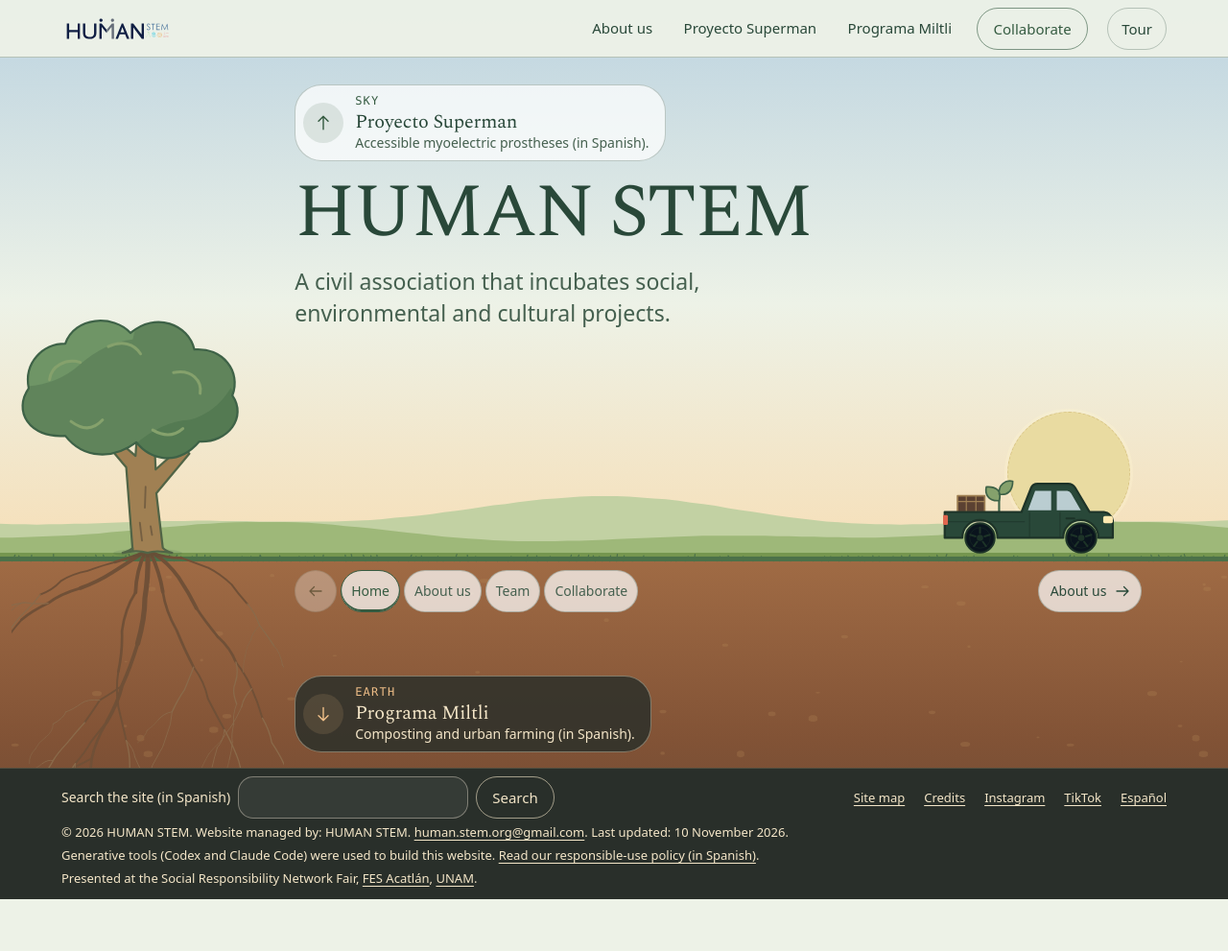
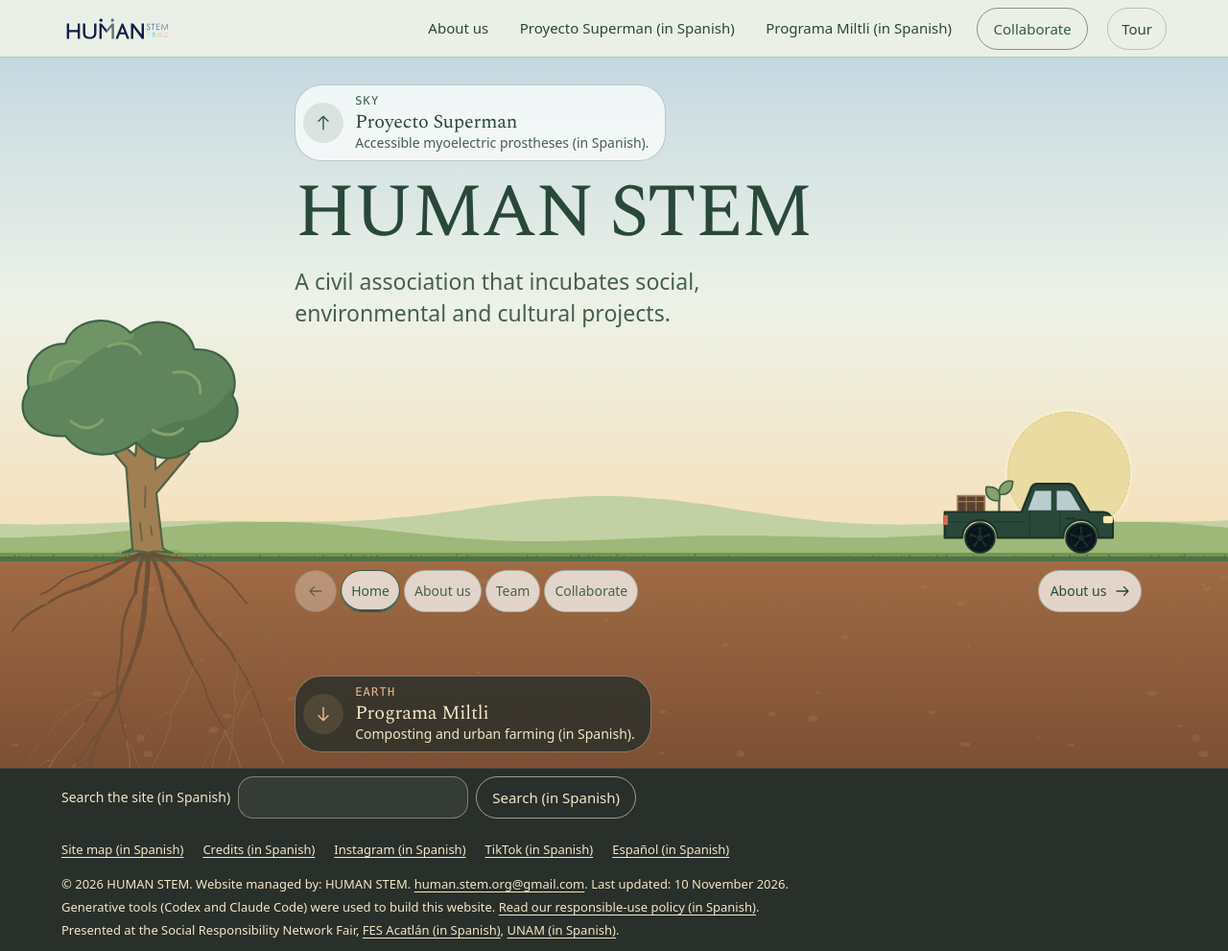
Before and after one commit to human-stem/page, a plain HTML site: page en/index.html in a window 1280 px wide. Shown: the whole page at 96% size. Before the commit the page ends 937 px from the top, so only its background shows below. Drawn offline with Linux system fonts and the light colour scheme.

Commit message:
Tarea 7: identifica destinos en español desde la portada inglesa

```diff
--- a/en/index.html
+++ b/en/index.html
@@ -42,8 +42,8 @@
       <button class="menu__boton" type="button" aria-expanded="false" aria-controls="menu-lista">Menu</button>
       <ul class="menu__lista" id="menu-lista">
         <li><a href="index.html#about-us">About us</a></li>
-        <li><a href="../superman.html" hreflang="es">Proyecto Superman</a></li>
-        <li><a href="../miltli.html" hreflang="es">Programa Miltli</a></li>
+        <li><a href="../superman.html" hreflang="es-MX">Proyecto Superman (in Spanish)</a></li>
+        <li><a href="../miltli.html" hreflang="es-MX">Programa Miltli (in Spanish)</a></li>
         <li><a class="menu__cta" href="index.html#collaborate">Collaborate</a></li>
       </ul>
     </nav>
@@ -63,7 +63,7 @@
           </div>
 
           <section class="parada parada--inicio" id="home" aria-labelledby="titulo-inicio">
-            <a class="rumbo rumbo--cielo" href="../superman.html" hreflang="es">
+            <a class="rumbo rumbo--cielo" href="../superman.html" hreflang="es-MX">
               <svg class="rumbo__flecha" viewBox="0 0 24 24" aria-hidden="true"><path d="M12 20V4m-6 6 6-6 6 6"/></svg>
               <span class="rumbo__texto">
                 <span class="rotulo">Sky</span>
@@ -75,7 +75,7 @@
             <h1 id="titulo-inicio">HUMAN STEM</h1>
             <p class="parada__entrada">A civil association that incubates social, environmental and cultural projects.</p>
 
-            <a class="rumbo rumbo--tierra rumbo--en-suelo" href="../miltli.html" hreflang="es">
+            <a class="rumbo rumbo--tierra rumbo--en-suelo" href="../miltli.html" hreflang="es-MX">
               <svg class="rumbo__flecha" viewBox="0 0 24 24" aria-hidden="true"><path d="M12 4v16m-6-6 6 6 6-6"/></svg>
               <span class="rumbo__texto">
                 <span class="rotulo">Earth</span>
@@ -87,7 +87,7 @@
 
           <section class="parada" id="about-us" aria-labelledby="titulo-quienes">
             <h2 id="titulo-quienes">About us</h2>
-            <p class="parada__entrada">HUMAN STEM is a secular, non-partisan, non-profit civil association based in Mexico. We incubate social, environmental and cultural projects; today we work with <a href="../superman.html" hreflang="es">Proyecto Superman</a> and <a href="../miltli.html" hreflang="es">Programa Miltli</a>.</p>
+            <p class="parada__entrada">HUMAN STEM is a secular, non-partisan, non-profit civil association based in Mexico. We incubate social, environmental and cultural projects; today we work with <a href="../superman.html" hreflang="es-MX">Proyecto Superman (in Spanish)</a> and <a href="../miltli.html" hreflang="es-MX">Programa Miltli (in Spanish)</a>.</p>
             <div class="identidad" id="mission-vision">
               <p id="mission"><span class="rotulo">Mission</span>To put scientific and technological knowledge at the service of the community, addressing environmental, social and cultural challenges.</p>
               <p id="vision"><span class="rotulo">Vision</span>To develop sustainable, long-term solutions with a high impact on the country and its communities.</p>
@@ -102,7 +102,7 @@
                 <h3 id="persona-inaki">Iñaki Moreno</h3>
                 <details>
                   <summary>Background</summary>
-                  <p>A Physics and Mathematics graduate. For more than seven years he trained and took part in projects through <a href="https://www.selider.net/" rel="external noopener" hreflang="es">SELIDER</a>.</p>
+                  <p>A Physics and Mathematics graduate. For more than seven years he trained and took part in projects through <a href="https://www.selider.net/" rel="external noopener" hreflang="es-MX">SELIDER (in Spanish)</a>.</p>
                   <h4>Core lesson</h4>
                   <blockquote>Handout-based aid is born of noble intentions and changes lives, but it does not solve a society’s problems: supplies run out, one-off support is finite, some problems cannot be solved in a day, and it can even harm the community it means to benefit.</blockquote>
                 </details>
@@ -116,7 +116,7 @@
                   <h4>Core lesson</h4>
                   <p lang="es-MX">[PENDIENTE: aprendizaje central compartido por Jair Álvarez]</p>
                 </details>
-                <p><a href="../superman.html" hreflang="es">Visit Proyecto Superman (in Spanish)</a></p>
+                <p><a href="../superman.html" hreflang="es-MX">Visit Proyecto Superman (in Spanish)</a></p>
               </article>
             </div>
           </section>
@@ -172,21 +172,21 @@
       <form class="buscador" action="../mapa-del-sitio.html" method="get" role="search">
         <label for="buscar">Search the site (in Spanish)</label>
         <input id="buscar" name="q" type="search" autocomplete="off">
-        <button type="submit">Search</button>
+        <button type="submit">Search (in Spanish)</button>
       </form>
       <nav aria-label="Footer links">
         <ul class="pie__enlaces">
-          <li><a href="../mapa-del-sitio.html" hreflang="es">Site map</a></li>
-          <li><a href="../creditos.html" hreflang="es">Credits</a></li>
-          <li><a href="https://www.instagram.com/humanstem/" rel="external noopener">Instagram</a></li>
-          <li><a href="https://www.tiktok.com/@humanstem" rel="external noopener">TikTok</a></li>
-          <li><a href="../index.html" lang="es" hreflang="es">Español</a></li>
+          <li><a href="../mapa-del-sitio.html" hreflang="es-MX">Site map (in Spanish)</a></li>
+          <li><a href="../creditos.html" hreflang="es-MX">Credits (in Spanish)</a></li>
+          <li><a href="https://www.instagram.com/humanstem/" rel="external noopener">Instagram (in Spanish)</a></li>
+          <li><a href="https://www.tiktok.com/@humanstem" rel="external noopener">TikTok (in Spanish)</a></li>
+          <li><a href="../index.html" lang="es" hreflang="es-MX">Español (in Spanish)</a></li>
         </ul>
       </nav>
     </div>
     <p>© 2026 HUMAN STEM. Website managed by: HUMAN STEM. <a href="mailto:human.stem.org@gmail.com">human.stem.org@gmail.com</a>. Last updated: <time datetime="2026-11-10">10 November 2026</time>.</p>
-    <p>Generative tools (Codex and Claude Code) were used to build this website. <a href="../uso-responsable-ia.html" hreflang="es">Read our responsible-use policy (in Spanish)</a>.</p>
-    <p class="pie__feria">Presented at the Social Responsibility Network Fair, <a href="https://www.acatlan.unam.mx/" rel="external noopener">FES Acatlán</a>, <a href="https://www.unam.mx/" rel="external noopener">UNAM</a>.</p>
+    <p>Generative tools (Codex and Claude Code) were used to build this website. <a href="../uso-responsable-ia.html" hreflang="es-MX">Read our responsible-use policy (in Spanish)</a>.</p>
+    <p class="pie__feria">Presented at the Social Responsibility Network Fair, <a href="https://www.acatlan.unam.mx/" rel="external noopener">FES Acatlán (in Spanish)</a>, <a href="https://www.unam.mx/" rel="external noopener">UNAM (in Spanish)</a>.</p>
   </footer>
 
   <script src="../js/horizonte.js" defer></script>
```
